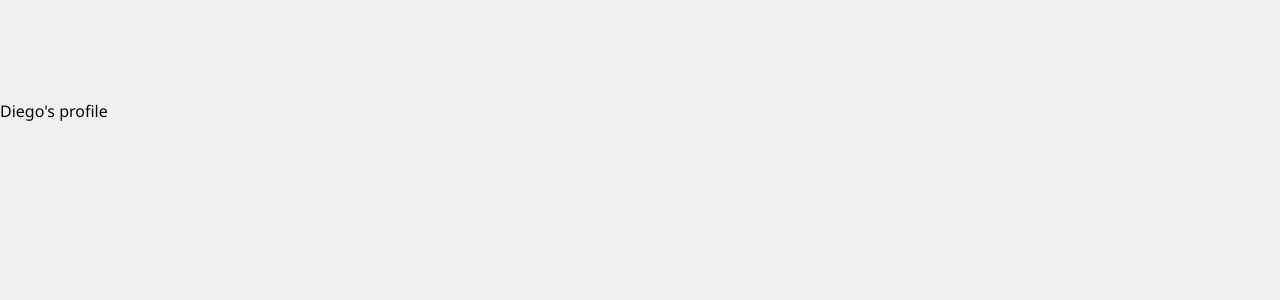
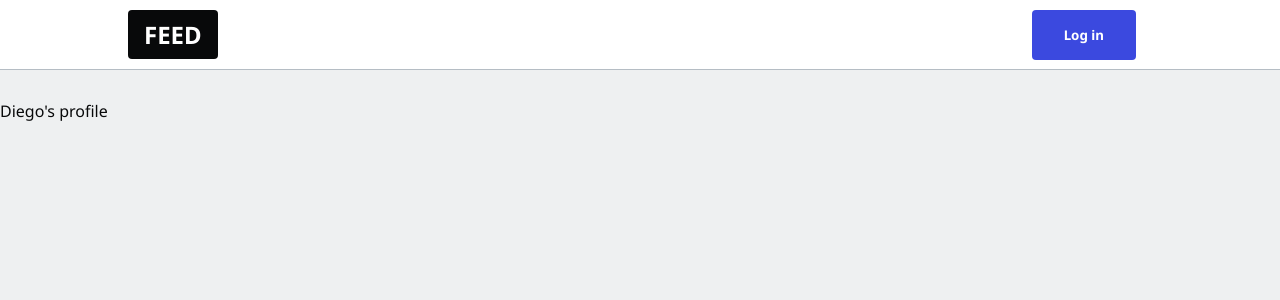
Before and after one commit to dloyolar/next-blog-firebase, a Next.js app: page / in a window 1280 px wide. Shown: the top 300 px of the page. Built offline with nearby package versions, Linux system fonts and the light colour scheme.

Commit message:
✨ feat(Navbar): add Navbar

```diff
--- /dev/null
+++ b/src/components/Navbar.js
@@ -0,0 +1,43 @@
+import Link from 'next/link';
+
+export const Navbar = () => {
+  const user = null;
+  const username = null;
+
+  return (
+    <nav className="navbar">
+      <ul>
+        <li>
+          <Link href="/">
+            <button className="btn-logo">Feed</button>
+          </Link>
+        </li>
+
+        {/* user is signed-in and has username */}
+        {username && (
+          <>
+            <li className="push-left">
+              <Link href="/admin">
+                <button className="btn-blue">Write Posts</button>
+              </Link>
+            </li>
+            <li>
+              <Link href={`/${username}`}>
+                <img src={user?.photoURL} />
+              </Link>
+            </li>
+          </>
+        )}
+
+        {/* user is not signed OR has not created username */}
+        {!username && (
+          <li>
+            <Link href="/enter">
+              <button className="btn-blue">Log in</button>
+            </Link>
+          </li>
+        )}
+      </ul>
+    </nav>
+  );
+};
--- a/src/pages/_app.js
+++ b/src/pages/_app.js
@@ -1,5 +1,11 @@
-import '@/styles/globals.css'
+import { Navbar } from '@/components/Navbar';
+import '@/styles/globals.css';
 
 export default function App({ Component, pageProps }) {
-  return <Component {...pageProps} />
+  return (
+    <>
+      <Navbar />
+      <Component {...pageProps} />
+    </>
+  );
 }
```
